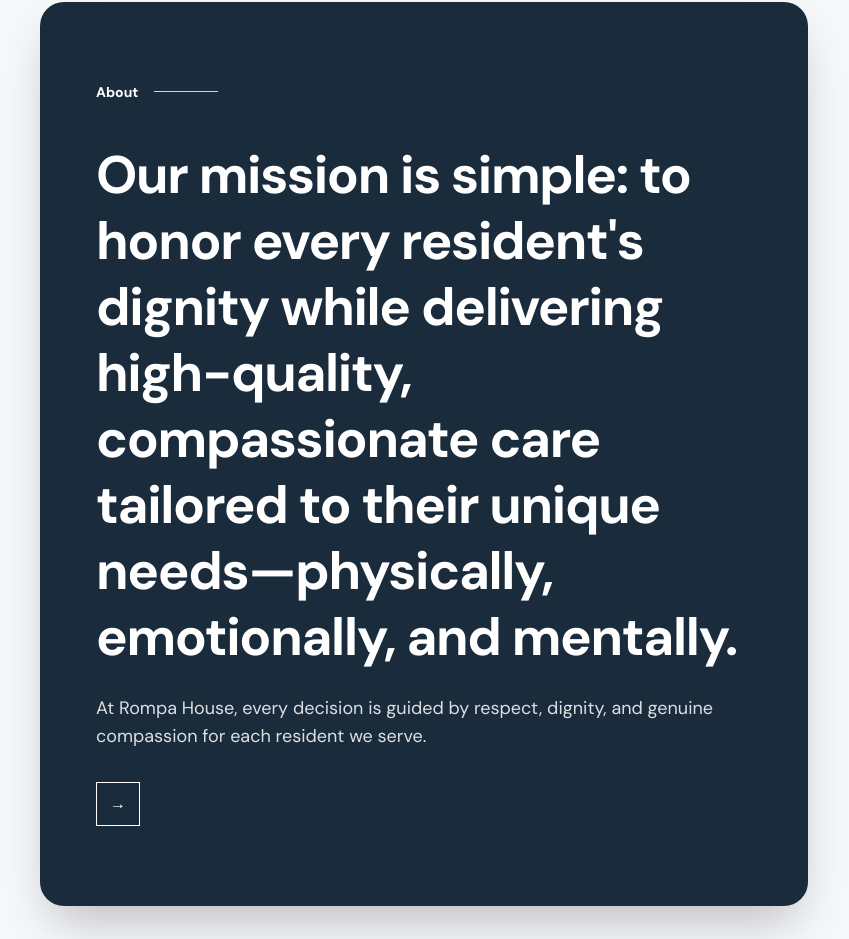
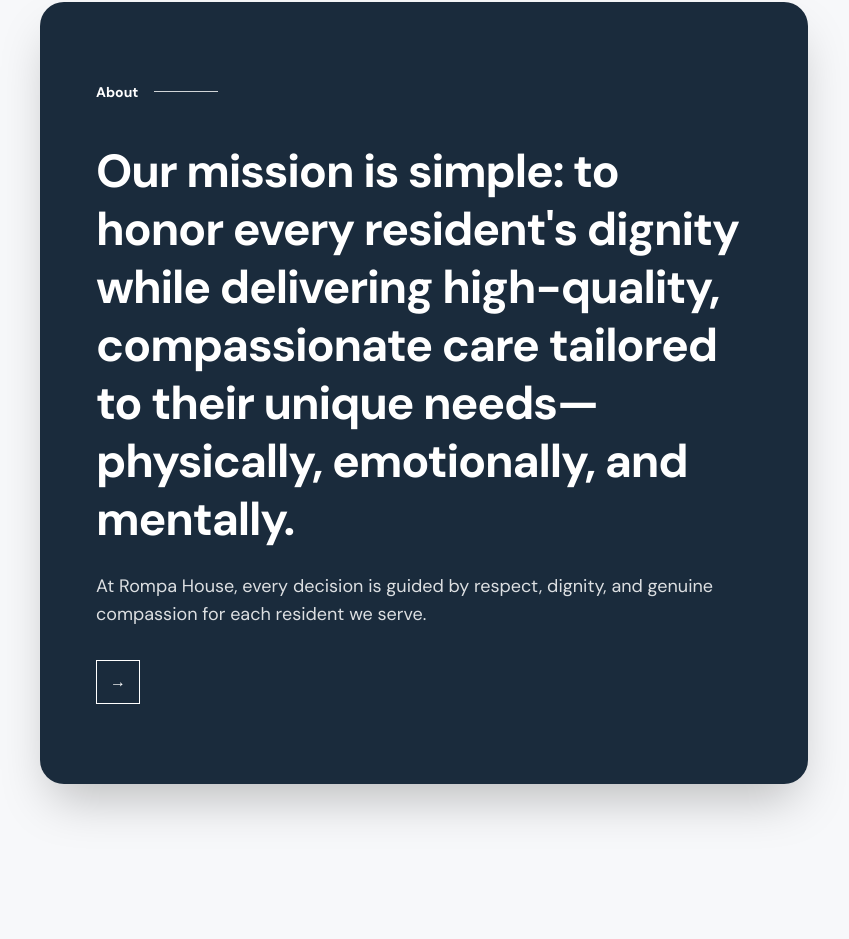
Before and after one commit to WillieKM/RompaHouse, a Next.js app: page / in a window 1280 px wide. Shown: the part 1652-2591 px from the top of the page, without its empty margins (0-849 px from the left). Built offline with nearby package versions, Linux system fonts and the light colour scheme.

Commit message:
Adjust heading size in MissionSection component

```diff
--- a/src/app/components/MissionSection.tsx
+++ b/src/app/components/MissionSection.tsx
@@ -11,7 +11,7 @@ export default function MissionSection() {
             <span className="w-16 h-px bg-white/80" />
           </div>
 
-          <h2 className="text-3xl md:text-[3.3rem] font-bold leading-tight tracking-tight max-w-3xl mb-6">
+          <h2 className="text-3xl md:text-[2.9rem] font-bold leading-tight tracking-tight max-w-3xl mb-6">
             Our mission is simple: to honor every resident&apos;s dignity while delivering high-quality, compassionate care tailored to their unique needs—physically, emotionally, and mentally.
           </h2>
 
```
